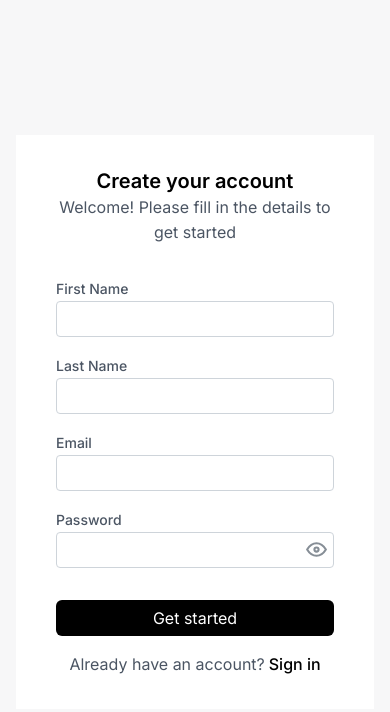
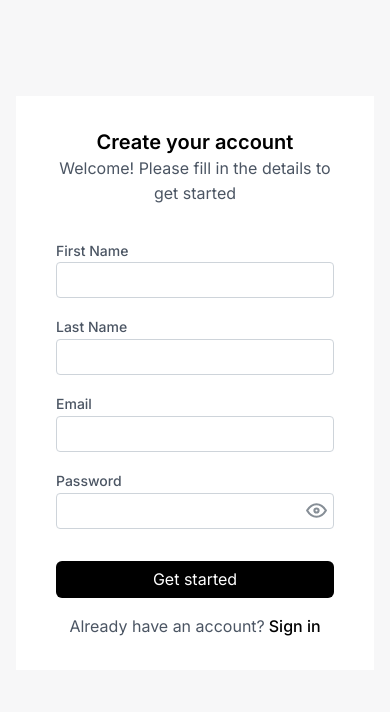
Before and after one commit to MamaEllie/Assessment-system, a Next.js app: page /signup in a window 390 px wide. Shown: the top 712 px of the page. Built offline with nearby package versions, Linux system fonts and the light colour scheme.

Commit message:
minor changes to styling

```diff
--- a/src/pages/signin.tsx
+++ b/src/pages/signin.tsx
@@ -42,8 +42,8 @@ export default function LoginForm() {
     </>
   );
   return (
-    <div className=' h-screen flex flex-row justify-center items-center bg-graybg'>
-      <div className='flex flex-col px-10 py-8 bg-white w-[500px] mx-4'>
+    <div className=' h-screen w-full md:flex pt-24 md:pt-0 flex-row justify-center items-center bg-graybg'>
+      <div className='flex flex-col px-10 py-8 bg-white md:w-[500px] mx-4'>
         <Formik
           initialValues={initialValues}
           validationSchema={validationSchema}
--- a/src/pages/signup.tsx
+++ b/src/pages/signup.tsx
@@ -46,8 +46,8 @@ export default function SignUpForm() {
     </>
   );
   return (
-    <div className=' h-screen flex flex-row justify-center items-center bg-graybg'>
-      <div className='flex flex-col px-10 py-8 bg-white w-[500px] mx-4'>
+    <div className='h-screen w-full md:flex pt-24 md:pt-0 flex-row justify-center items-center bg-graybg'>
+      <div className='flex flex-col px-10 py-8 bg-white md:w-[500px] mx-4'>
         <Formik
           initialValues={initialValues}
           validationSchema={validationSchema}
```
